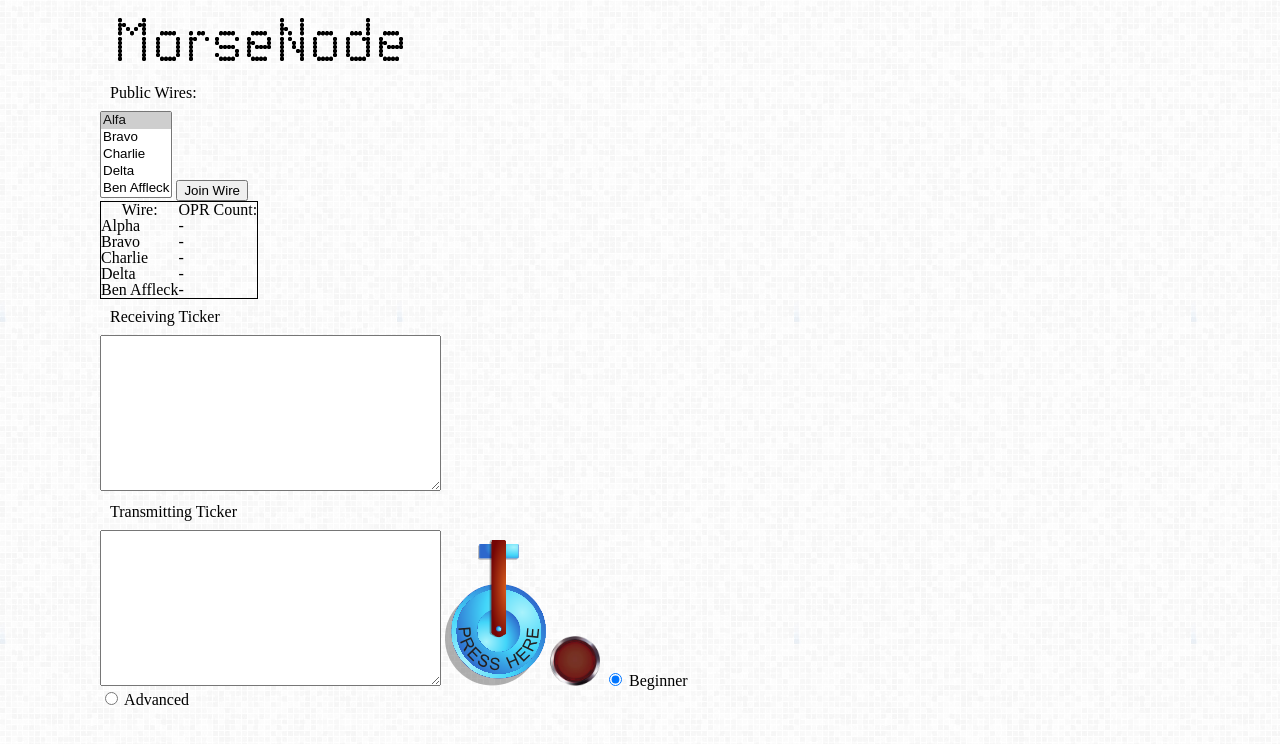
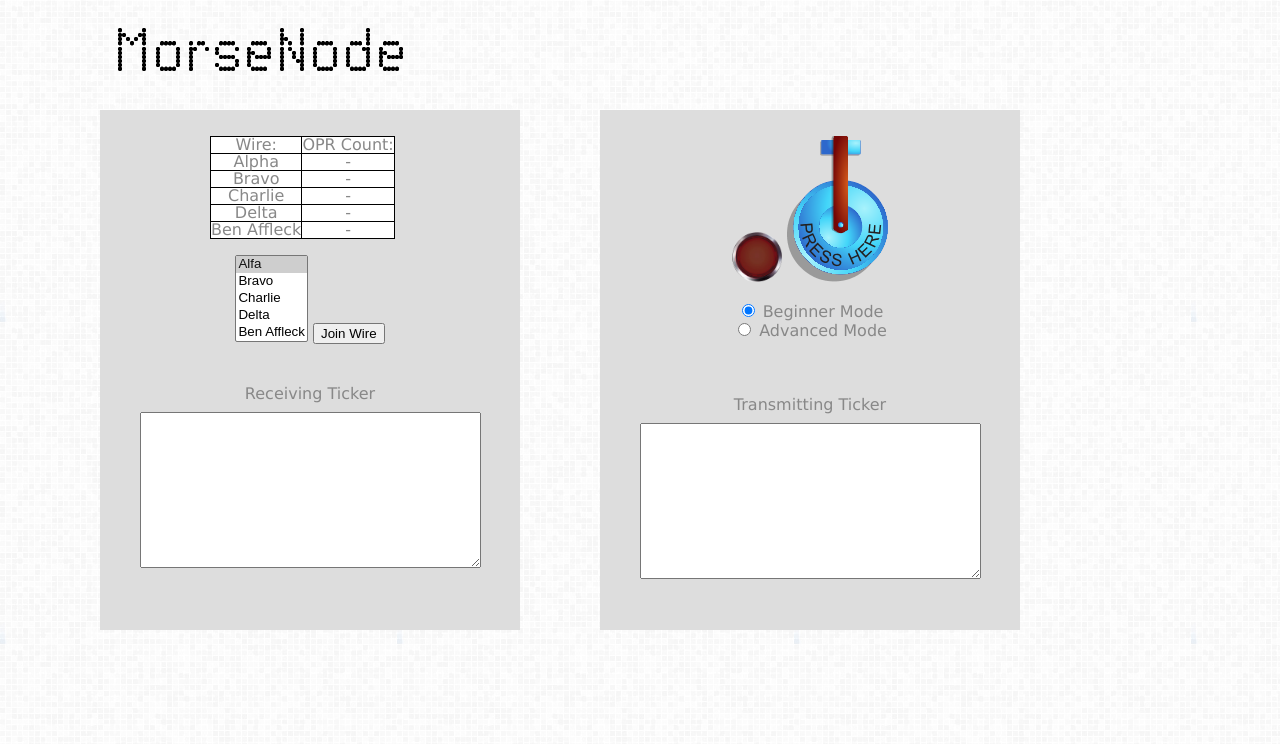
Before and after one commit to JamesMarcogliese/MorseNode, a website: page views/index.html in a window 1280 px wide. Drawn offline with nearby package versions, Linux system fonts and the light colour scheme; files that its build step writes are made by us from their sources; no server answers; files whose address does not match are found by name.

Commit message:
Organized UI Layout

```diff
--- a/public/stylesheets/style.css
+++ b/public/stylesheets/style.css
@@ -8,6 +8,9 @@ body {
     color:#333
 	*/
 	background-image: url("/images/grey.png");
+	padding: 10px;
+	font-family: Verdana, Geneva, sans-serif;
+	font-size: 12pt;
 }
 
 p {
@@ -27,30 +30,49 @@ p {
 }
 
 #content {
-    float: left;
     background-color: transparent;
     width: 1080px;
-}
-/*
-#leftcolumn {
-    background: #FFFFFF;
-    width: 100px;
-    float: left;
+	position:relative;
 }
 
-#rightcolumn {
-    background: #FFFFFF;
-    width: 100px;
-    float: left;
-}
-*/
-
-.wires {
-	position:static;
+table,th,td {
+	border: 1px solid black;
 }
 
-table {
-	border: 1px solid black;
-	padding: 5px;
-	border-spacing: 1px;
+#leftside {
+	position: absolute;
+	left: 0px;
+	top: 100px;
+	width: 400px;
+	height: 500px;
+	background-color: rgb(221, 221, 221);
+	padding: 10px;
+	font-size: 12pt;
+	color: rgb(136, 136, 136);
+	text-align: center;
+	font-family: Verdana,Geneva,sans-serif;
 }
+
+#rightside {
+	position: absolute;
+	left: 500px;
+	top: 100px;
+	width: 400px;
+	height: 500px;
+	background-color: rgb(221, 221, 221);
+	padding: 10px;
+	font-size: 12pt;
+	color: rgb(136, 136, 136);
+	text-align: center;
+	font-family: Verdana,Geneva,sans-serif;
+}
+
+#wiretable {
+	position: relative;
+	left: 100px;
+}
+
+#TickerIn {
+	position: relative;
+
+}
--- a/views/index.html
+++ b/views/index.html
@@ -7,22 +7,12 @@
 <body>
 	<div id="wrapper">
         <div id="header">
-            <p><input type="image" id="Title" alt="WebPageTitle" src="/images/title.png"></p>
+            <p><input type="image" id="title" alt="WebPageTitle" src="/images/title.png"></p>
         </div>
         <div id="content">
-		<p>Public Wires:</p>
-
-		<select name="Wires" id="Wires" size="5">
-		<option value="Alfa" Selected>Alfa</option>
-		<option value="Bravo">Bravo</option>
-		<option value="Charlie">Charlie</option>
-		<option value="Delta">Delta</option>
-		<option value="Ben Affleck">Ben Affleck</option>
-		</select>
-
-		<button type="button" onclick="changeWire();">Join Wire</button>
-
-		<table id="wiretable">
+			<div id="leftside">
+				<br>
+				<table id="wiretable" bgcolor="white">
 				<tr>
 				<th>Wire:</th>
 				<th>OPR Count:</th>
@@ -48,23 +38,39 @@
 				<td>-</td>
 				</tr>
 				</table>
-
+				<br>
+				<select name="Wires" id="Wires" size="5">
+				<option value="Alfa" Selected>Alfa</option>
+				<option value="Bravo">Bravo</option>
+				<option value="Charlie">Charlie</option>
+				<option value="Delta">Delta</option>
+				<option value="Ben Affleck">Ben Affleck</option>
+				</select>
+				<button type="button" onclick="changeWire();">Join Wire</button>
+				<br>
+				<br>
+				<br>
 				<p>Receiving Ticker</p>
 				<textarea rows="10" cols="40" id="TickerIn" wrap="hard" readonly></textarea>
-
+			</div>
+			<div id="rightside">
+				<br>
+				<img src="/images/lightoff.png" id="Light" alt="LightBulb" width="50" height="50">
+				<input type="image" id="Clicker" alt="MorseClicker" src="/images/button.png">
+				<br>
+				<br>
+				<input type="radio" name="mode" value="Beginner" checked> Beginner Mode
+				<br>
+				<input type="radio" name="mode" value="Advanced"> Advanced Mode
+				<br>
+				<br>
+				<br>
+				<br>
 				<p>Transmitting Ticker</p>
 				<textarea rows="10" cols="40" id="TickerOut" wrap="hard" readonly></textarea>
-
-		<input type="image" id="Clicker" alt="MorseClicker" src="/images/button.png">
-		<img src="/images/lightoff.png" id="Light" alt="LightBulb" width="50" height="50">
-
-		<input type="radio" name="mode" value="Beginner" checked> Beginner
-		<br>
-		<input type="radio" name="mode" value="Advanced"> Advanced
-
 			</div>
        </div>
-
+    </div>
   <script src="//ajax.googleapis.com/ajax/libs/jquery/1.11.3/jquery.min.js" type="text/javascript"></script>
   <script src="//ajax.googleapis.com/ajax/libs/jqueryui/1.11.4/jquery-ui.min.js" type="text/javascript"></script>
   <script src='http://code.jquery.com/jquery-latest.min.js' type='text/javascript'></script>
```
Lines whose indentation alone changed are shown as unchanged.
